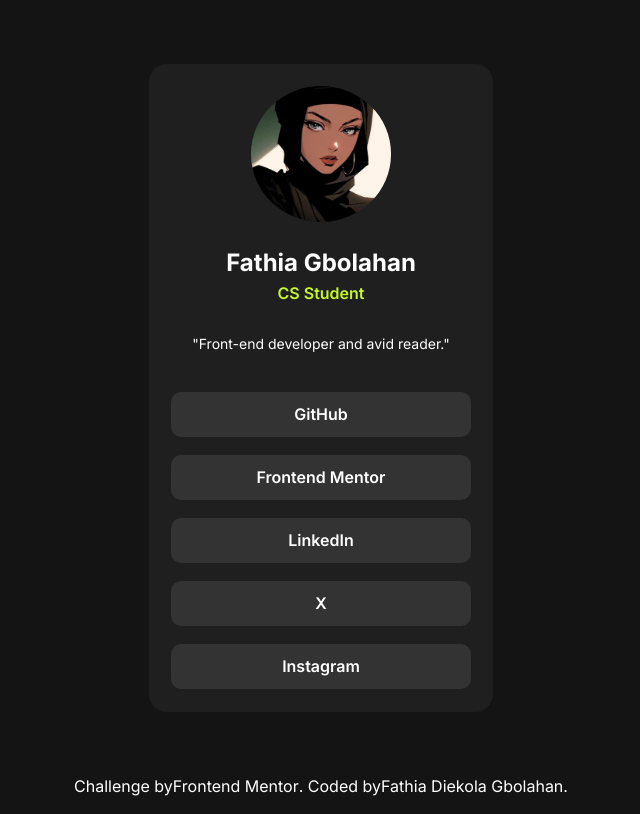
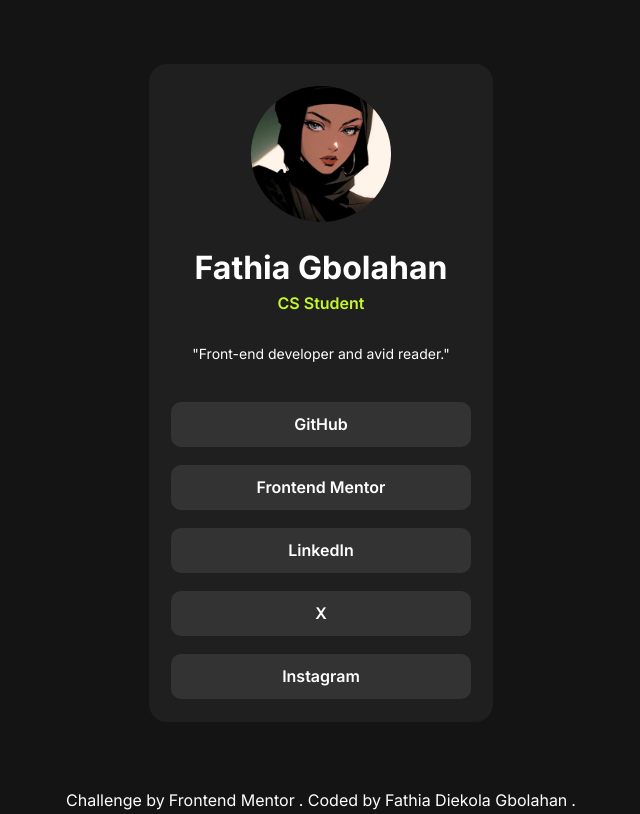
Before and after one commit to Thia100/frontend-mentor, a plain HTML site: page social-links-profile-main/index.html in a window 1280 px wide. Shown: the whole page, without its empty margins (319-959 px from the left). Drawn offline with Linux system fonts and the light colour scheme.

Commit message:
fixed lighthouse reports

```diff
--- a/social-links-profile-main/index.html
+++ b/social-links-profile-main/index.html
@@ -11,7 +11,6 @@
 
   <link rel="stylesheet" href="styles/style.css">
   <link rel="stylesheet" href="styles/style-xs.css">
-  <link rel="stylesheet" href="styles/style-large.css">
 
   <link rel="preconnect" href="https://fonts.googleapis.com">
   <link rel="preconnect" href="https://fonts.gstatic.com" crossorigin>
--- a/social-links-profile-main/styles/style.css
+++ b/social-links-profile-main/styles/style.css
@@ -62,6 +62,7 @@ body{
     color: var(--text-color);
     margin-top: var(--padding);
     font-weight: var(--fw-700);
+    font-size: clamp(1.5rem, 1.318rem + 0.91vw, 2rem);
 }
 
 .card .place{
@@ -128,6 +129,7 @@ body{
 .attribution a{
     color: var(--attribution-a-color);
     text-decoration: none;
+    padding: 4px;
 }
 
 .attribution a:hover{
```
